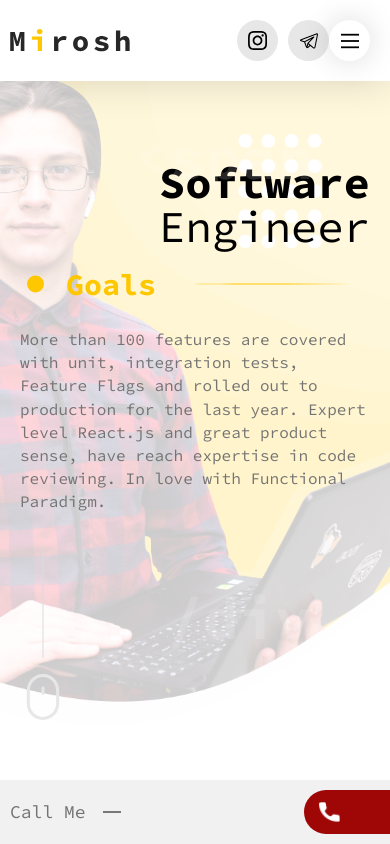
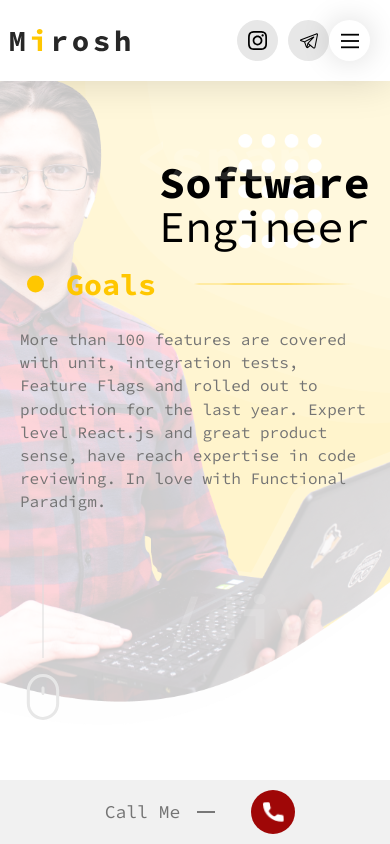
Before and after one commit to Miroslavetsh/mirosh-portfolio-website, a React (Create React App) app: page / in a window 390 px wide. Built offline with nearby package versions, Linux system fonts and the light colour scheme.

Commit message:
Better UI

```diff
--- a/src/components/Header/Header.module.scss
+++ b/src/components/Header/Header.module.scss
@@ -51,7 +51,9 @@
     }
 
     @media (max-width: 440px) {
+      justify-content: center;
       max-width: none;
+      gap: 60px;
 
       p {
         display: flex;
@@ -63,6 +65,16 @@
           width: 1px;
           right: 0;
         }
+      }
+
+      .phone {
+        padding: 0;
+        width: 44px;
+        height: 44px;
+        border-radius: 50%;
+        display: flex;
+        justify-content: center;
+        align-items: center;
       }
     }
 
--- a/src/components/Nav/Nav.module.scss
+++ b/src/components/Nav/Nav.module.scss
@@ -49,7 +49,7 @@
   }
   .list {
     display: flex;
-    justify-content: space-between;
+    // justify-content: space-between;
   }
   .item {
     position: relative;
--- a/src/components/Nav/Nav.tsx
+++ b/src/components/Nav/Nav.tsx
@@ -12,7 +12,7 @@ type NavPropsTypes = {
 const Nav: React.FC<NavPropsTypes> = (props): JSX.Element => {
   const { navLinks, opened } = props
 
-  const [activeIndex, setActiveIndex] = useState<number>(0)
+  const [activeIndex, setActiveIndex] = useState<number>()
 
   const toggleLinksClass = (index: number) => {
     setActiveIndex(index)
```
